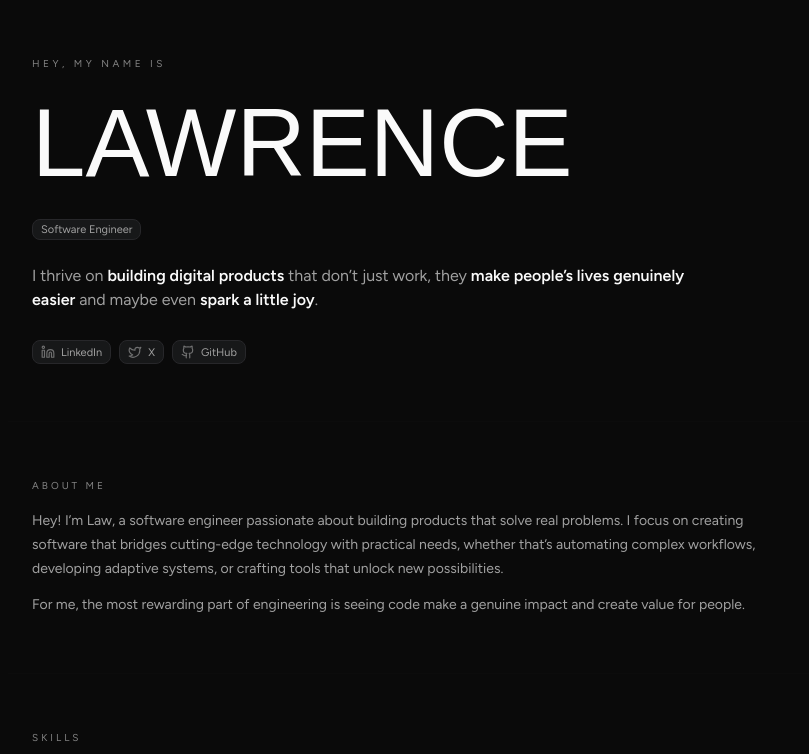
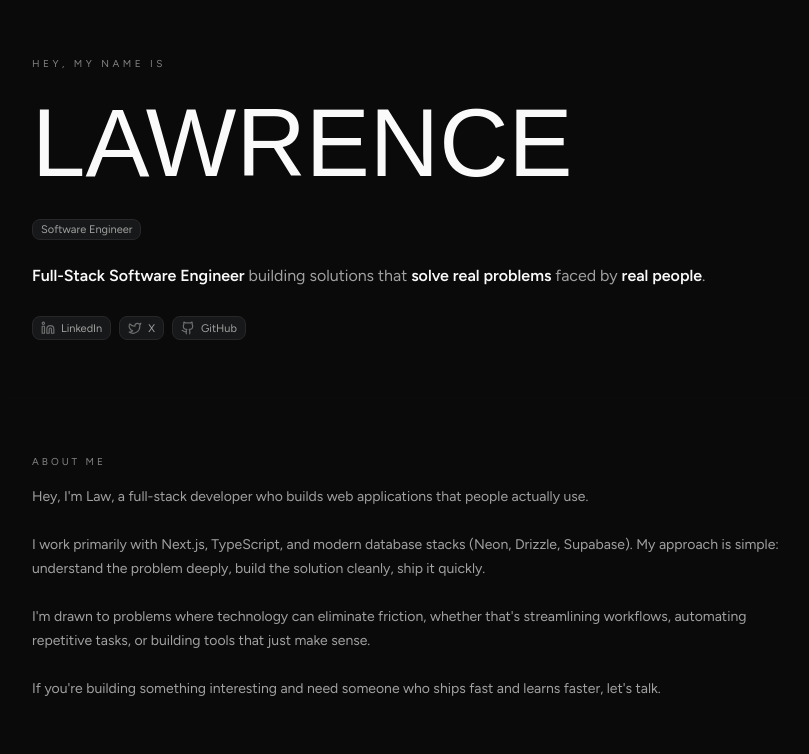
Before and after one commit to AyoLaww/portfolio-site, a Next.js app: page / in a window 1280 px wide. Shown: the top 754 px of the page, without its empty margins (142-951 px from the left). Built offline with nearby package versions, Linux system fonts and the light colour scheme; a web font is replaced by a local one.

Commit message:
Chore: Changed header and About text

```diff
--- a/app/page.tsx
+++ b/app/page.tsx
@@ -10,6 +10,7 @@ export default function Home() {
       <Hero />
       <About />
       <Skills />
+      {/* <Projects /> */}
       <div className="fixed bottom-4 right-4 z-50 hidden lg:block"><ResumeFeature /></div>
 
     </main>
--- a/components/About.tsx
+++ b/components/About.tsx
@@ -7,14 +7,17 @@ export function About() {
       <SectionHeading eyebrow="About me" title="" />
       <div className="mt-4 max-w-[760px] text-[13px] md:text-[14px] leading-6 text-muted-foreground font-figtree space-y-3">
         <p>
-          Hey! I’m Law, a software engineer passionate about building products that solve real
-          problems. I focus on creating software that bridges cutting-edge technology with
-          practical needs, whether that’s automating complex workflows, developing adaptive
-          systems, or crafting tools that unlock new possibilities.
-        </p>
-        <p>
-          For me, the most rewarding part of engineering is seeing code make a genuine impact
-          and create value for people.
+          Hey, I'm Law, a full-stack developer who builds web applications that people actually use.
+          <br />
+          <br />
+          I work primarily with Next.js, TypeScript, and modern database stacks (Neon, Drizzle, Supabase). My approach is simple: understand the problem deeply, build the solution cleanly, ship it quickly.
+          <br />
+          <br />
+          I'm drawn to problems where technology can eliminate friction, whether that's streamlining
+          workflows, automating repetitive tasks, or building tools that just make sense.
+          <br />
+          <br />
+          If you're building something interesting and need someone who ships fast and learns faster, let's talk.
         </p>
       </div>
     </section>
--- a/components/Hero.tsx
+++ b/components/Hero.tsx
@@ -14,9 +14,8 @@ export function Hero() {
         <Badge label="Software Engineer" />
 
         <p className="max-w-[680px] text-sm md:text-base text-muted-foreground font-figtree leading-6">
-          I thrive on <span className="text-foreground font-semibold">building digital products</span> that don’t
-          just work, they <span className="text-foreground font-semibold">make people’s lives genuinely easier </span>
-          and maybe even <span className="text-foreground font-semibold">spark a little joy</span>.
+          <span className="text-foreground font-semibold">Full-Stack Software Engineer</span> building solutions that <span className="text-foreground font-semibold">solve real problems </span>
+          faced by <span className="text-foreground font-semibold">real people</span>.
         </p>
         <div className="flex flex-wrap gap-2 pt-1">
           <Link href="https://www.linkedin.com/in/lawrence-simiyu-737b53284/" target="_blank" rel="noopener noreferrer">
--- a/package.json
+++ b/package.json
@@ -24,6 +24,7 @@
     "@types/node": "^20",
     "@types/react": "^19",
     "@types/react-dom": "^19",
+    "shadcn": "^3.5.0",
     "tailwindcss": "^4",
     "tw-animate-css": "^1.4.0",
     "typescript": "^5"
```
Also changed, not shown: .cursor/mcp.json (added), 1 other file (tests, documents, lock files or other folders).
